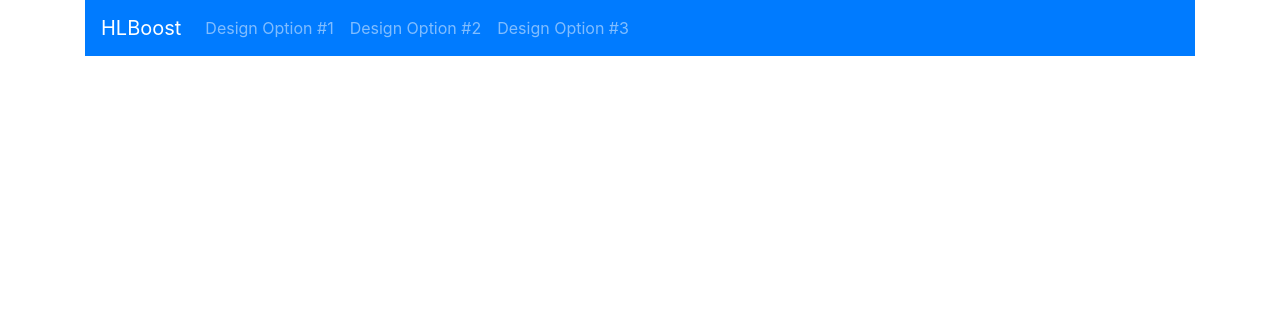
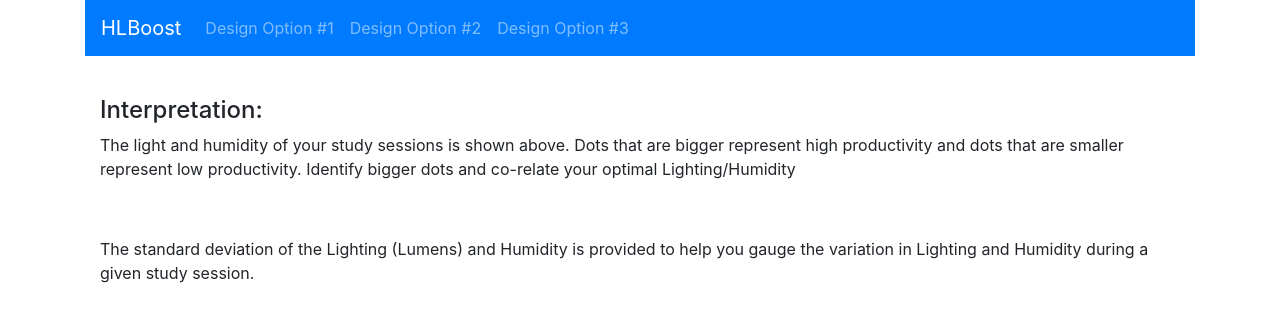
Before and after one commit to suyashhaspowers/HLBoost, a Flask app: template templates/designoption2.html in a window 1280 px wide. Shown: the top 322 px of the page. Run offline with Flask 2, Linux system fonts and the light colour scheme; the template is opened without the code that fills it, so the values that code supplies are empty.

Commit message:
added interpretation

```diff
--- a/app.py
+++ b/app.py
@@ -9,6 +9,8 @@ from DV_Option_2.option_2 import generate_design_option_two
 from DV_Option_3.option_3 import generate_design_option_three
 
 app = Flask(__name__)
+
+productivityResult = 0
 
 IS_LAST_SESSION_RATED = False # Default when server starts up
 TOTAL_SESSIONS_DATA_CSV = 'CSV/test.csv' # CSV record that contains data for the Design Option Visualizations
@@ -110,25 +112,29 @@ def index():
 @app.route('/productivityResult', methods=['GET', 'POST']) #obtain the required information using http requests
 def productivityResult():
     # using the post method get the required information from the questionaire using the name tag of the input fields
-    if request.method == 'POST':
-        stressStart = request.form.get('stressSelect')
-        stressEnd = request.form.get('stressSelectEnd')
-        energyStart = request.form.get('energySelect')
-        energyEnd = request.form.get('energySelectEnd')
+    try:
+        if request.method == 'POST':
+            stressStart = request.form.get('stressSelect')
+            stressEnd = request.form.get('stressSelectEnd')
+            energyStart = request.form.get('energySelect')
+            energyEnd = request.form.get('energySelectEnd')
 
-        # calculate a productivity score for the user inputed data
-        productivity = stressStart - stressEnd + (5-energyStart-energyEnd)
-        if productivity>6:
-            productivityResult = 3
-        elif productivity>3:
-            productivityResult = 2
-        else:
-            productivityResult = 1
+            # calculate a productivity score for the user inputed data
+            productivity = stressStart - stressEnd + (5-energyStart-energyEnd)
+            if productivity>6:
+                productivityResult = 3
+            elif productivity>3:
+                productivityResult = 2
+            else:
+                productivityResult = 1
 
-    df = read_csv()
-    is_last_session_rated = determine_if_last_session_rated(df)
-    df = update_last_session_rating(is_last_session_rated, df,productivityResult) #pass the productivity score to the DV csv
-    return render_template('productivityResult.html', is_last_session_rated=is_last_session_rated)
+        df = read_csv()
+        is_last_session_rated = determine_if_last_session_rated(df)
+        df = update_last_session_rating(is_last_session_rated, df,productivityResult) #pass the productivity score to the DV csv
+        return render_template('productivityResult.html', is_last_session_rated=is_last_session_rated, surveyResult = str(productivityResult))
+
+    except:
+        return render_template('productivityResult.html', is_last_session_rated=is_last_session_rated,  surveyResult = "0")
 
 @app.route('/design-option-1')
 def design_option_1():
--- a/templates/designoption2.html
+++ b/templates/designoption2.html
@@ -60,5 +60,12 @@
             </div>
           </div>
         {% endif %}
+        <div class="container">
+          <p>&nbsp;</p>
+          <h4>Interpretation:</h4>
+          <p>The light and humidity of your study sessions is shown above. Dots that are bigger represent high productivity and dots that are smaller represent low productivity. Identify bigger dots and co-relate your optimal Lighting/Humidity</p>
+          <p>&nbsp;</p>
+          <p>The standard deviation of the Lighting (Lumens) and Humidity is provided to help you gauge the variation in Lighting and Humidity during a given study session. </p>
+        </div>
     </div>
 </body>
--- a/templates/designoption3.html
+++ b/templates/designoption3.html
@@ -38,5 +38,11 @@
             </div>
           </div>
         {% endif %}
+        <div class="container">
+          <p>&nbsp;</p>
+          <h4>Interpretation:</h4>
+          <p>The light and humidity of your study sessions is shown in the 3D plot. The peaks (high values of 3 on z-axis) in your graph represent high productivity and minimums (low values of 1 on z-axis) represent low productivity. Identify peaks and minimums co-relate your optimal Lighting/Humidity<p>The standard deviation of the Lighting (Lumens) and Humidity is provided to help you gauge the variation in Lighting and Humidity during a given study session. </p>
+        </div>
+
     </div>
 </body>
--- a/templates/index.html
+++ b/templates/index.html
@@ -83,7 +83,7 @@
                             </div>
                           </form>
                           <form>
-                          <button type="submit" class="btn btn-primary" formaction="/productivtyResult">Submit</button>
+                          <button type="submit" class="btn btn-primary" formaction="/productivityResult">Submit</button>
                           </form>
                     </div>
                     <div class="card-footer text-muted">
```
Also changed, not shown: templates/designoption1.html (+10 -0 lines), templates/productivityResult.html (+6 -19 lines).
